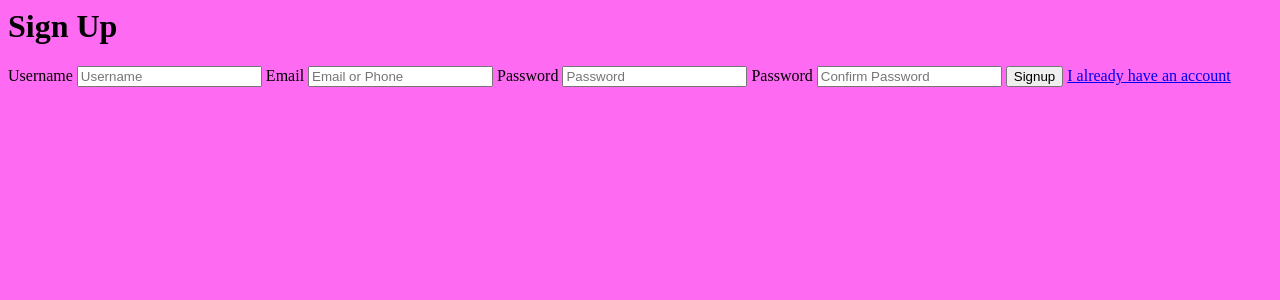
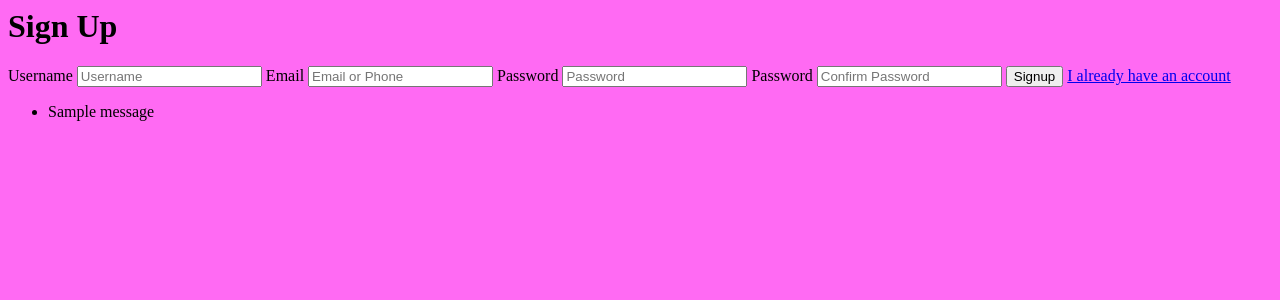
Before and after one commit to fauzanazz/Milestone02_K15, a Django app: page /signup/ in a window 1280 px wide. Shown: the top 300 px of the page. Run offline with Django 4.2, Linux system fonts and the light colour scheme; one stand-in notice (Sample message) is shown.

Commit message:
fix: sign up

```diff
--- a/src/webkantin/WebKantinAPP/views.py
+++ b/src/webkantin/WebKantinAPP/views.py
@@ -41,11 +41,20 @@ def signuppage(request):
         pass2=request.POST.get('password2')
 
         if pass1!=pass2:
-            return HttpResponse("Please enter your password corectly!")
+            messages.add_message(request, 30, 'Please enter your password corectly!')
         else:
-            myuser = User.objects.create_user(uname,email,pass1)
-            myuser.save()
-            return redirect('login')
+            all_users = User.objects.values()
+            isExists = False
+            for i in all_users:
+                if uname == i['username']:
+                    isExists = True
+
+            if isExists:
+                messages.add_message(request,30, 'Username already exists')
+            else:
+                myuser = User.objects.create_user(uname,email,pass1)
+                myuser.save()
+                return redirect('login')
 
     return render (request, template_name='signuppage.html')
 
--- a/src/webkantin/templates/signuppage.html
+++ b/src/webkantin/templates/signuppage.html
@@ -32,5 +32,12 @@
 
         <a href="{% url 'login' %}">I already have an account</a>
     </form>
+    {% if messages %}
+    <ul class="messages">
+        {% for message in messages %}
+        <li{% if message.tags %} class="{{ message.tags }}"{% endif %}>{{ message }}</li>
+        {% endfor %}
+    </ul>
+    {% endif %}
 </body>
 </html>
```
Also changed, not shown: src/webkantin/db.sqlite3.
